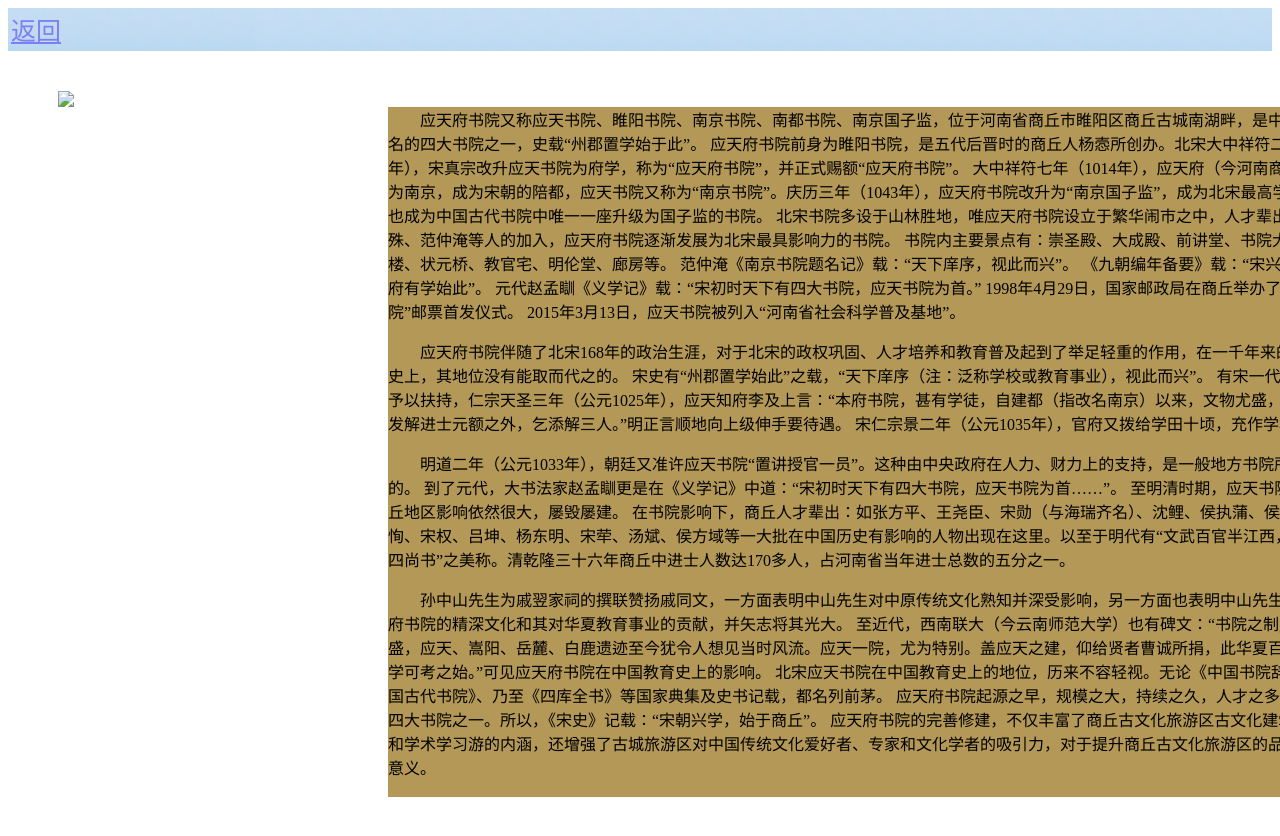
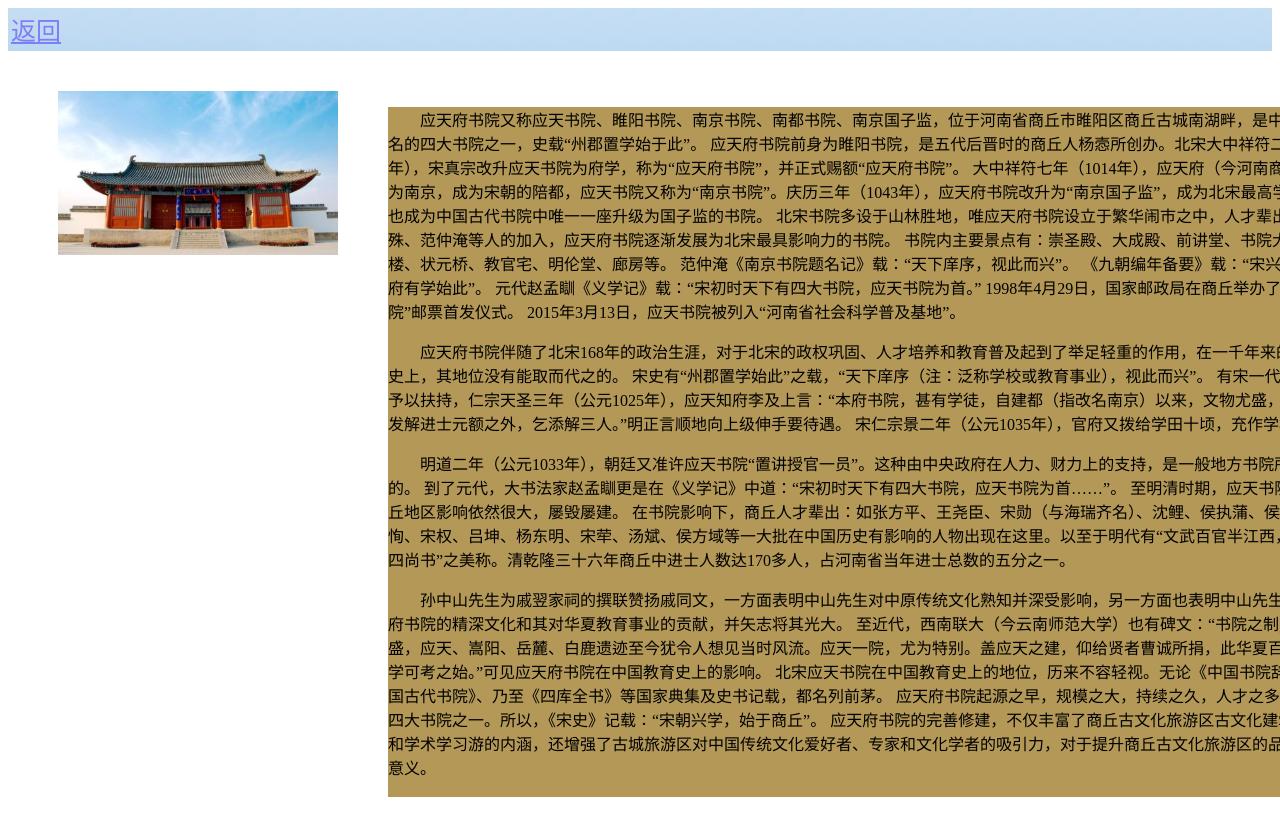
Before and after one commit to WangXinYu2001/wangxinyu-web, a plain HTML site: page yingtian.html in a window 1280 px wide. Shown: the top 836 px of the page. Drawn offline with Linux system fonts and the light colour scheme.

Commit message:
Update yingtian.html

```diff
--- a/yingtian.html
+++ b/yingtian.html
@@ -24,7 +24,7 @@
             <div class="school" id="yingtian">
 
                 <div class="school-in-pic" >
-                    <img src="../期末/img/应天书院.png" width="280xp">
+                    <img src="./img/应天书院.png" width="280xp">
                 </div>
 
                 <div class="school-in-text" id="yingtian-in-text">
```
